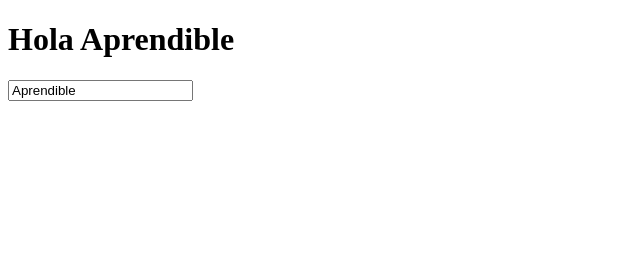
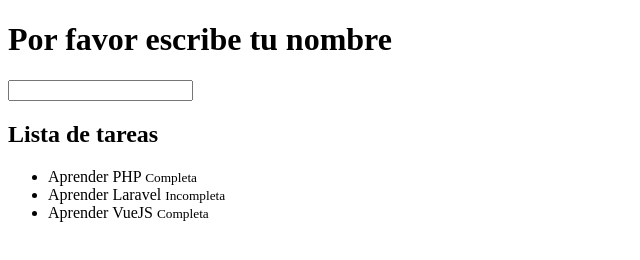
Before and after one commit to juanbpadilla/vue-series, a plain HTML site: page VueJS_2/index.html in a window 1280 px wide. Shown: the whole page, without its empty margins (0-640 px from the left). Drawn offline with nearby package versions, Linux system fonts and the light colour scheme.

Commit message:
Condicionales y loops

```diff
--- a/VueJS_2/index.html
+++ b/VueJS_2/index.html
@@ -7,8 +7,27 @@
 </head>
 <body>
     <div id="app">
-        <h1>Hola {{ message }}</h1>
+        <!-- CONDICIONALES -->
+        <!-- v-text | Evita q pestañee el contenido -->
+        <!-- v-show | Oculta o muestra un elemento dependiendo de su valor -->
+        <!-- v-if   | Agrega o quita un elemento del DOM dependiendo de su valor -->
+        <!-- v-else | Muestra un valor en caso contrario del if anterior -->
+
+        <!-- <h1 v-text="'Hola ' + message"></h1> -->
+        <h1 v-if="message.length > 2">Hola <span v-text="message"></span></h1>
+        <h1 v-else>Por favor escribe tu nombre</h1>
         <input type="text" v-model="message" >
+
+        <!-- LOOPS -->
+        <h2>Lista de tareas</h2>
+        <ul>
+            <li v-for="tarea in tareas">
+                <span v-text="tarea.title"></span>
+                <small v-if="tarea.completed">Completa</small>
+                <small v-else>Incompleta</small>
+            </li>
+        </ul>
+
     </div>
 
     <script src="https://cdn.jsdelivr.net/npm/vue@2.7.16/dist/vue.js"></script>
@@ -16,7 +35,12 @@
         var app = new Vue({
             el: '#app',
             data: {
-                message: "Aprendible"
+                message: "",
+                tareas: [
+                    {title: "Aprender PHP", completed: true},
+                    {title: "Aprender Laravel", completed: false},
+                    {title: "Aprender VueJS", completed: true}
+                ]
             }
         });
     </script>
```
Also changed, not shown: VueJS_3/index.html (+24 -2 lines).
